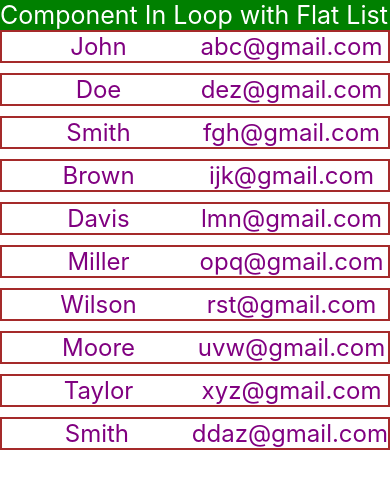
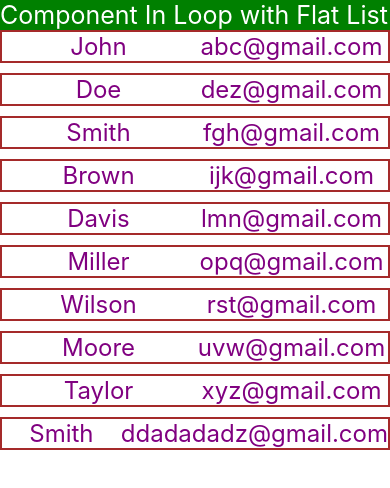
Before and after one commit to mtalhaleo2002/RN-App-From-Bg, a React Native app: screen / in a window 390 px wide. Shown: the top 488 px of the page. Built offline with nearby package versions, Linux system fonts and the light colour scheme.

Commit message:
Component In Loop with Flat List( .tsx file method and props issues solved in Components folder  )

```diff
--- a/App.tsx
+++ b/App.tsx
@@ -52,7 +52,7 @@ const App = () => {
     {
       id: 10,
       name: 'Smith',
-      email: 'ddaz@gmail.com',
+      email: 'ddadadadz@gmail.com',
     },
   ];
 
--- a/components/UserData.js
+++ b/components/UserData.tsx
@@ -1,8 +1,14 @@
 import { Text, View, StyleSheet } from 'react-native';
 
-const UserData = (props: {
-  insertItem: { id: number, name: string, email: string }, // That's the type for props
-}) => {
+interface UserDataProps {
+  insertItem: {
+    id: number;
+    name: string;
+    email: string;
+  };
+}
+
+const UserData = (props: UserDataProps) => {
   const item = props.insertItem;
 
   return (
```
